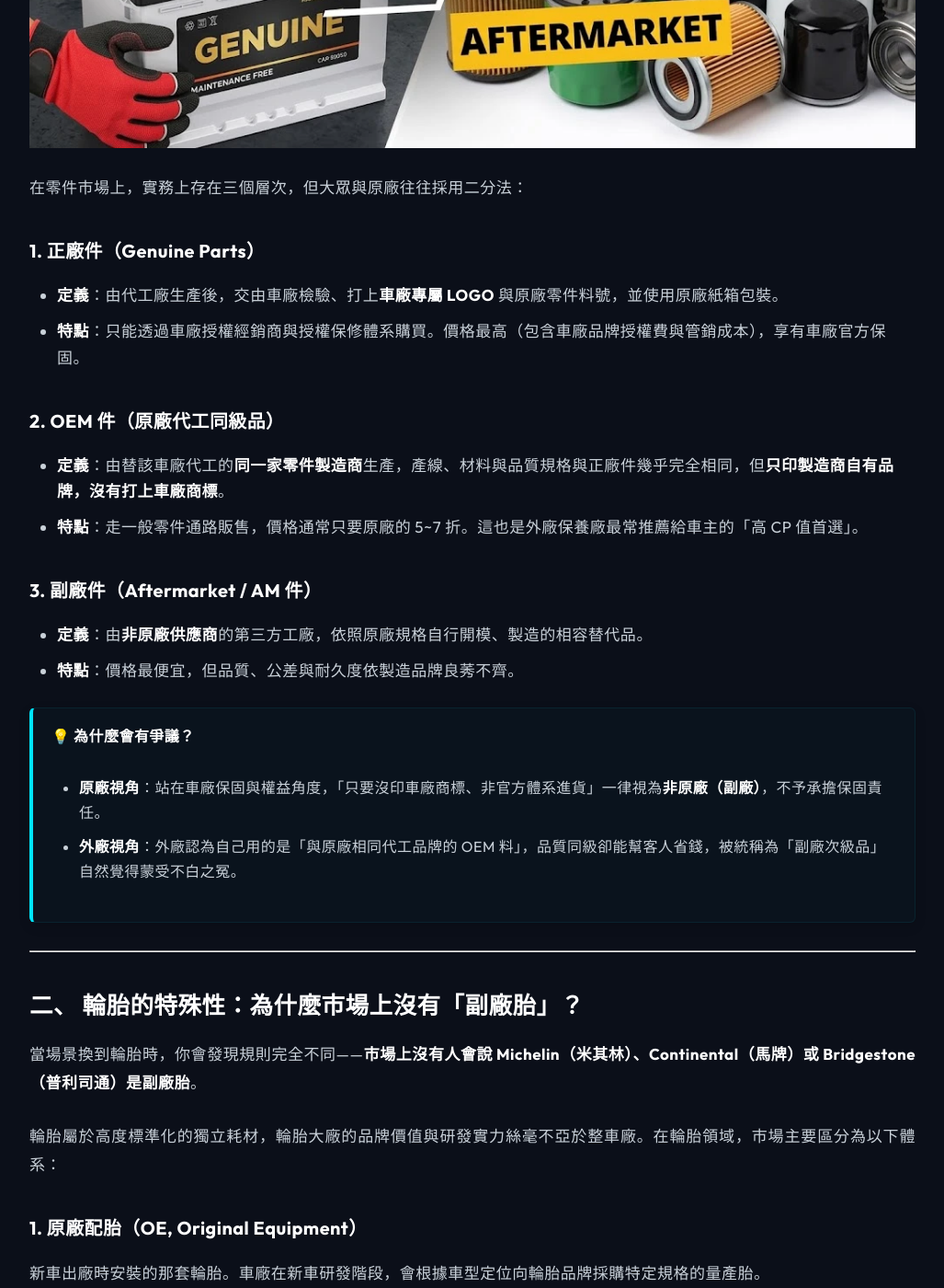
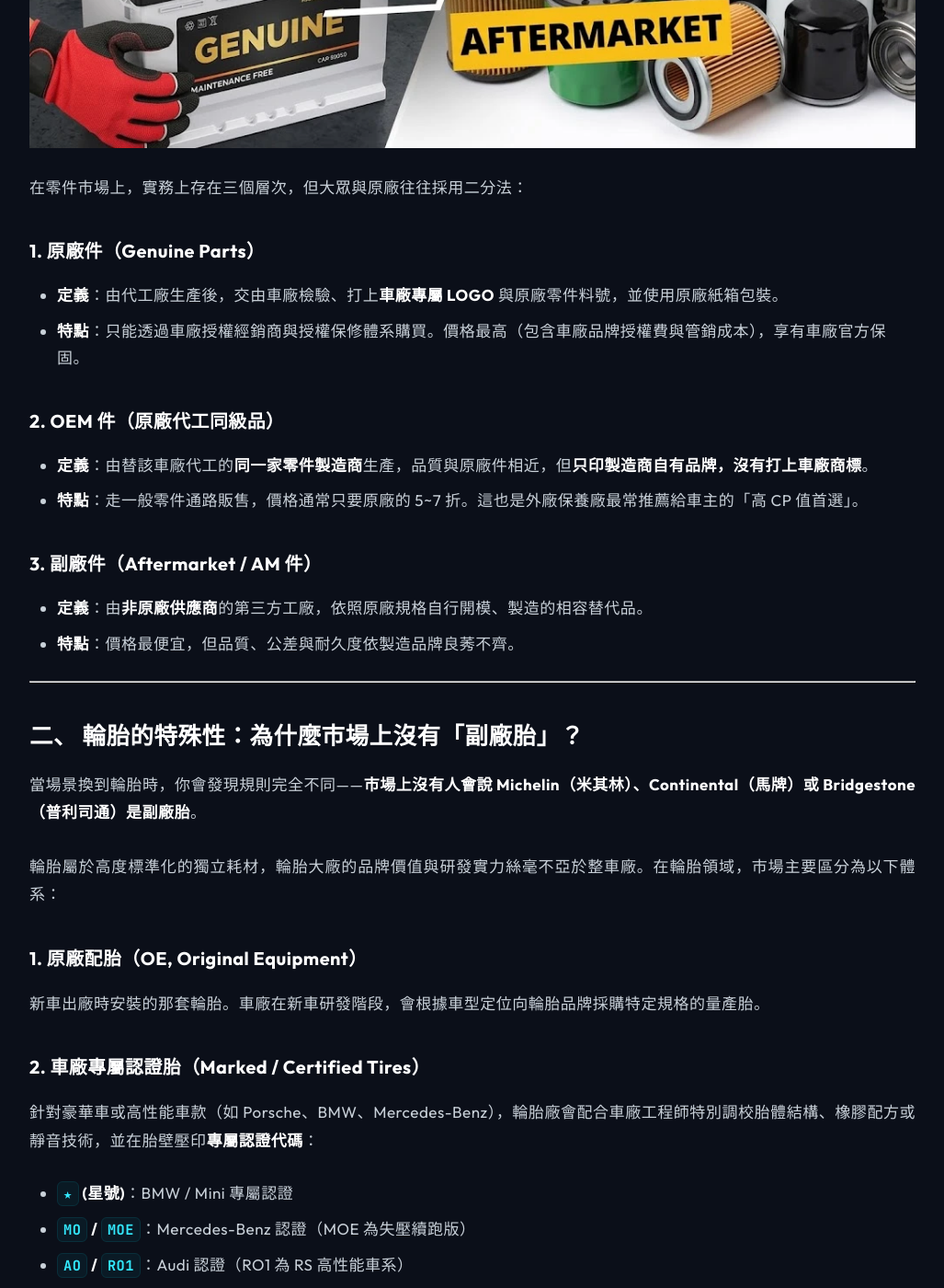
Before and after one commit to 1stbenz/1stbenz.github.io, a Jekyll site: the page built from _posts/zh/2026-08-18-genuine-oem-aftermarket-parts-and-tires.md, in a window 1280 px wide and 1400 px high, scrolled down 1009 px. Shown: the whole window at 92% size, without its empty margins (126-1153 px from the left). Built offline with Jekyll 4.4.1, drawn with Linux system fonts in a browser that asks for light colours; comment, search, counter and statistics services are not loaded.

Commit message:
Update 2026-08-18-genuine-oem-aftermarket-parts-and-tires.md

```diff
--- a/_posts/zh/2026-08-18-genuine-oem-aftermarket-parts-and-tires.md
+++ b/_posts/zh/2026-08-18-genuine-oem-aftermarket-parts-and-tires.md
@@ -35,22 +35,17 @@
 
 在零件市場上，實務上存在三個層次，但大眾與原廠往往採用二分法：
 
-### 1. 正廠件（Genuine Parts）
+### 1. 原廠件（Genuine Parts）
 * **定義**：由代工廠生產後，交由車廠檢驗、打上**車廠專屬 LOGO** 與原廠零件料號，並使用原廠紙箱包裝。
 * **特點**：只能透過車廠授權經銷商與授權保修體系購買。價格最高（包含車廠品牌授權費與管銷成本），享有車廠官方保固。
 
 ### 2. OEM 件（原廠代工同級品）
-* **定義**：由替該車廠代工的**同一家零件製造商**生產，產線、材料與品質規格與正廠件幾乎完全相同，但**只印製造商自有品牌，沒有打上車廠商標**。
+* **定義**：由替該車廠代工的**同一家零件製造商**生產，品質與原廠件相近，但**只印製造商自有品牌，沒有打上車廠商標**。
 * **特點**：走一般零件通路販售，價格通常只要原廠的 5~7 折。這也是外廠保養廠最常推薦給車主的「高 CP 值首選」。
 
 ### 3. 副廠件（Aftermarket / AM 件）
 * **定義**：由**非原廠供應商**的第三方工廠，依照原廠規格自行開模、製造的相容替代品。
 * **特點**：價格最便宜，但品質、公差與耐久度依製造品牌良莠不齊。
-
-> **💡 為什麼會有爭議？**
->
-> * **原廠視角**：站在車廠保固與權益角度，「只要沒印車廠商標、非官方體系進貨」一律視為**非原廠（副廠）**，不予承擔保固責任。
-> * **外廠視角**：外廠認為自己用的是「與原廠相同代工品牌的 OEM 料」，品質同級卻能幫客人省錢，被統稱為「副廠次級品」自然覺得蒙受不白之冤。
 
 ---
 
```
